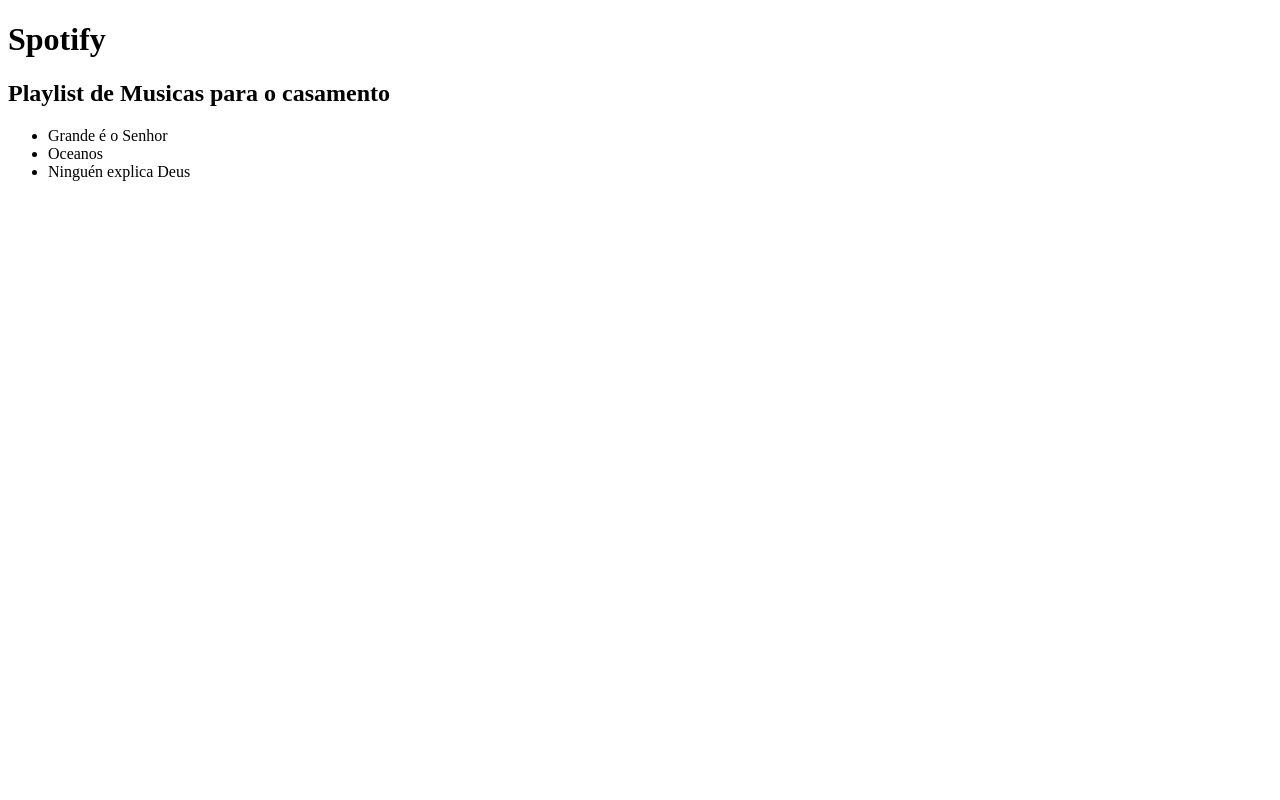
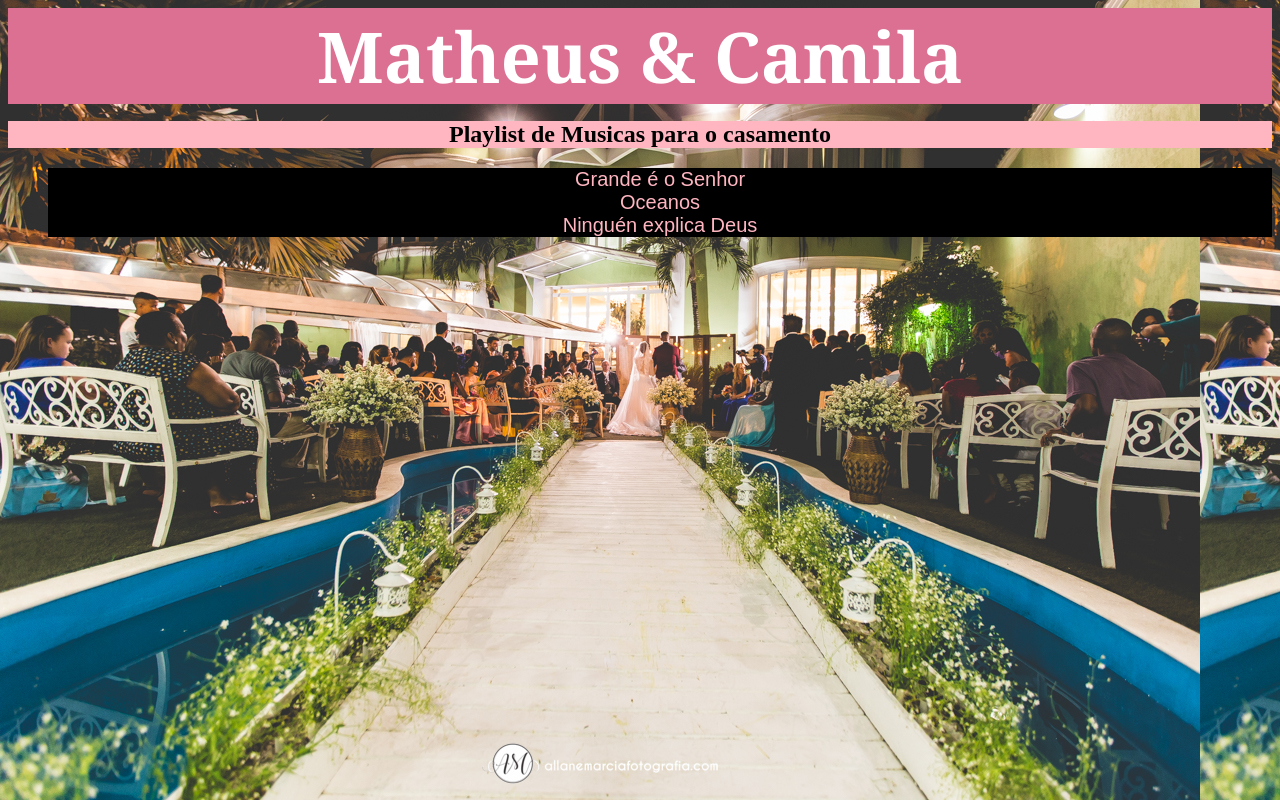
Before and after one commit to MatheuzAmaral/Workspace, a plain HTML site: page Estudo/index.html in a window 1280 px wide. Drawn offline with Linux system fonts and the light colour scheme.

Commit message:
alteração no css

```diff
--- a/Estudo/index.html
+++ b/Estudo/index.html
@@ -7,8 +7,8 @@
     <title>Estudo</title>
     <link rel="stylesheet" href="main.css">
 </head>
-<body>
-    <h1> Spotify </h1>
+<body background="img/foto1.jpg">
+    <h1> Matheus & Camila </h1>
     <h2> Playlist de Musicas para o casamento</h2>
     <ul>
         <li>
--- a/Estudo/main.css
+++ b/Estudo/main.css
@@ -0,0 +1,32 @@
+body {
+    background-color: black
+
+}
+
+h1 {
+color: white;
+background-color: #DB7093 ;
+font-size: 70px;
+justify-content: center;
+font-family: Cambria, Cochin, Georgia, Times, 'Times New Roman', serif;
+text-align: center;
+margin-top: 0px;
+}
+
+h2 {
+    background-color: #FFB6C1;
+    text-align: center;
+    margin-top: -30px;
+}
+
+li {
+    color: #FFB6C1;
+    font-family:Arial, Helvetica, sans-serif;
+    font-size: 20px;
+    list-style: none;
+    text-align: center;
+    opacity: 90px;
+    background: black;
+    background: opacity 90;
+
+}
```
Also changed, not shown: Estudo/img/foto1.jpg (added), Estudo/img/fundo1.jpg (deleted).
